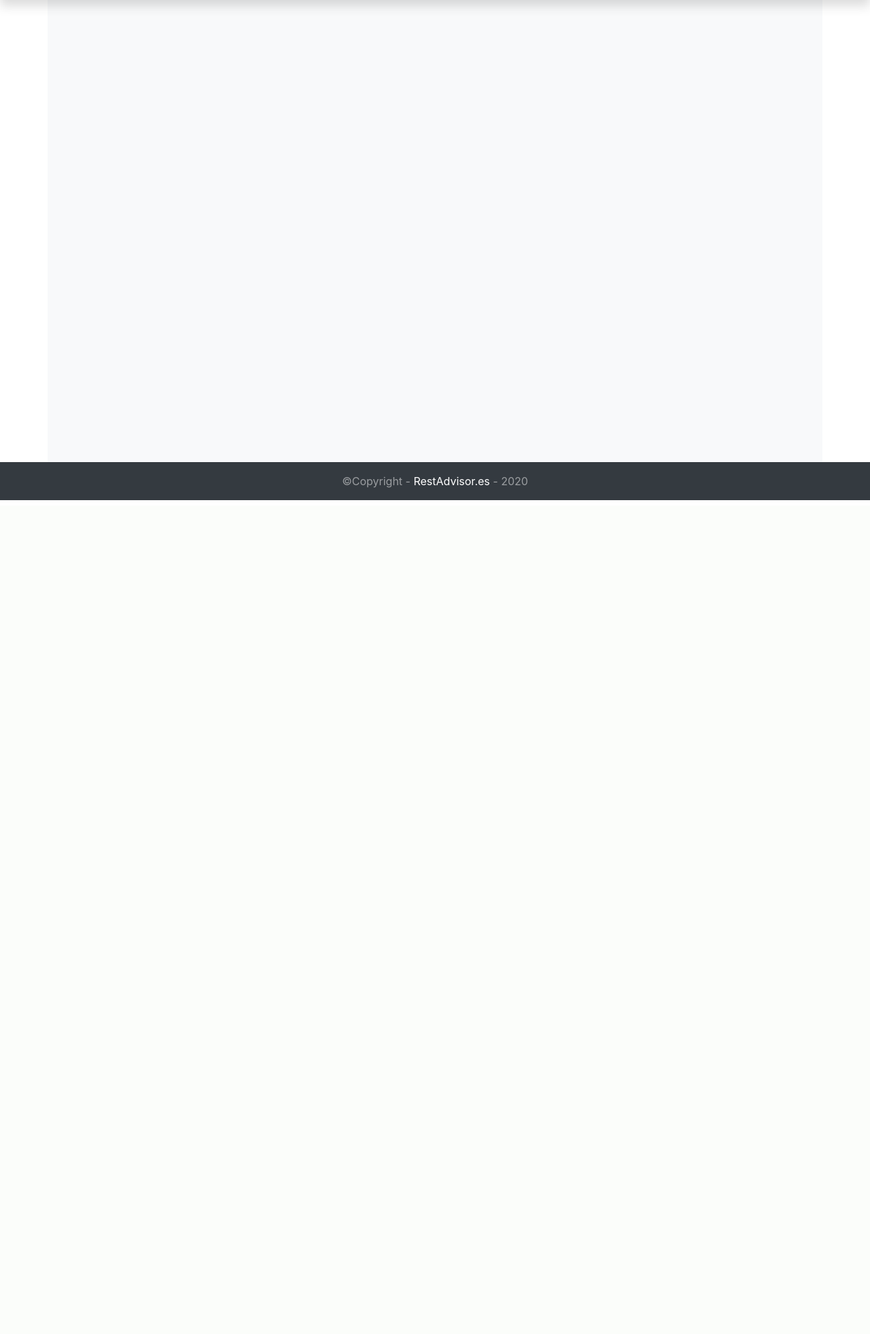
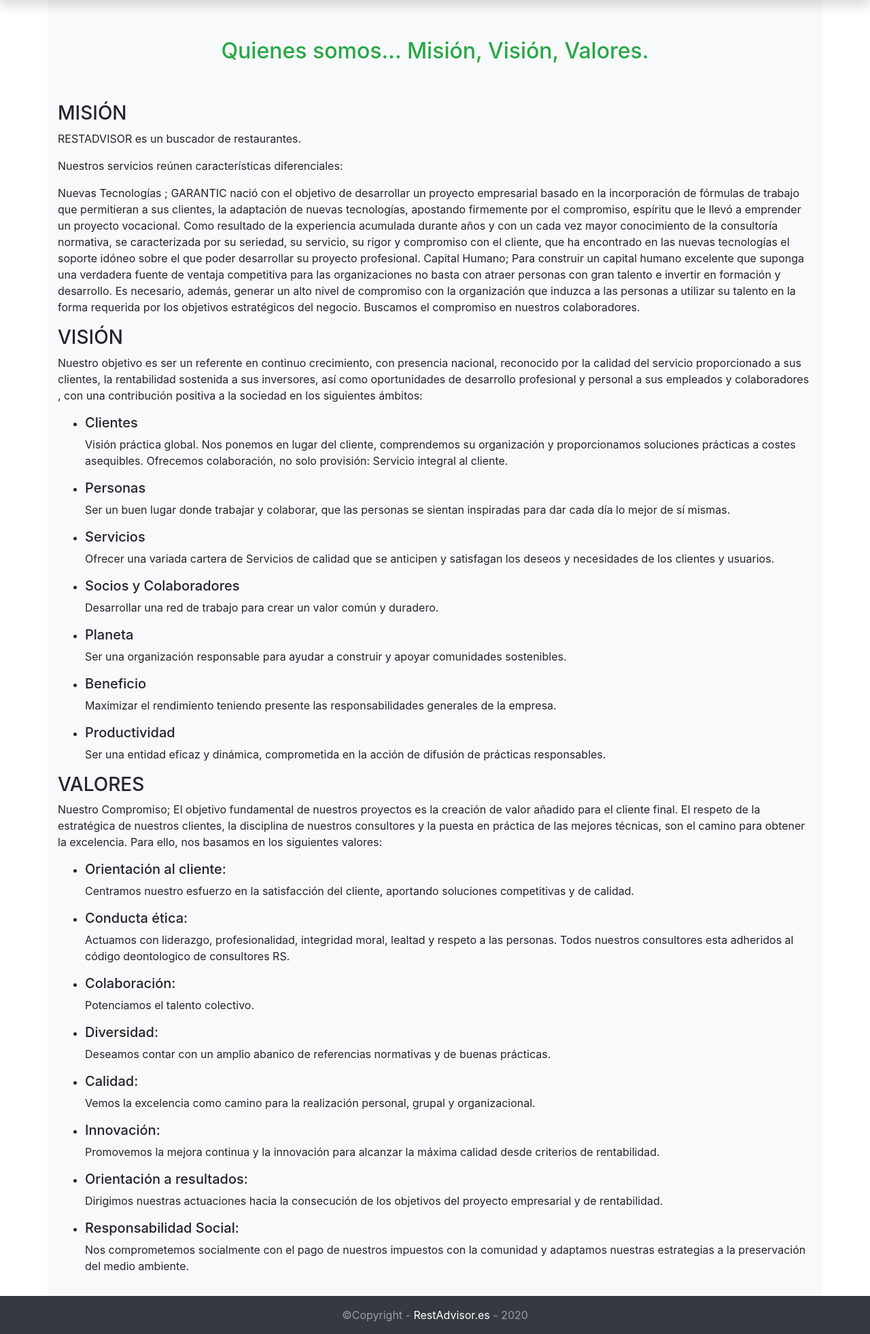
Before and after one commit to RafaelCamps/proyecto-practicas-restadvisor, a PHP site: page /index.php?pagina=nosotros in a window 1280 px wide. Shown: the part 56-2019 px from the top of the page at 68% size. Before the commit the page ends 792 px from the top, so only its background shows below. Run offline with PHP 8.4, Linux system fonts and the light colour scheme; some libraries are stand-ins or nearby versions.

Commit message:
Añadida página nosotros.php - close #52

```diff
--- a/www/views/components/header.php
+++ b/www/views/components/header.php
@@ -13,7 +13,7 @@
                 <a class="nav-link" href="index.php">Home <span class="sr-only">(current)</span></a>
             </li>
             <li class="nav-item mx-3">
-                <a class="nav-link" href="#">About</a>
+                <a class="nav-link" href="index.php?pagina=nosotros">About</a>
             </li>
             <li class="nav-item  mx-3">
                 <a class="nav-link" href="index.php?pagina=contacto">Contacto</a>
--- /dev/null
+++ b/www/views/pages/nosotros.php
@@ -0,0 +1,91 @@
+<div class="row my-5">
+    <div class="col">
+        <h2 class="text-center text-success">Quienes somos… Misión, Visión, Valores.</h2>
+    </div>
+
+</div>
+<div class="row">
+    <div class="col">
+        <h3>MISIÓN</h3>
+        <p>RESTADVISOR es un buscador de restaurantes.</p>
+        <p>Nuestros servicios reúnen características diferenciales:</p>
+        <p>Nuevas Tecnologías ; GARANTIC nació con el objetivo de desarrollar un proyecto empresarial basado en la incorporación de fórmulas de trabajo que permitieran a sus clientes, la adaptación de nuevas tecnologías, apostando firmemente por el compromiso, espíritu que le llevó a emprender un proyecto vocacional. Como resultado de la experiencia acumulada durante años y con un cada vez mayor conocimiento de la consultoría normativa, se caracterizada por su seriedad, su servicio, su rigor y compromiso con el cliente, que ha encontrado en las nuevas tecnologías el soporte idóneo sobre el que poder desarrollar su proyecto profesional.
+            Capital Humano; Para construir un capital humano excelente que suponga una verdadera fuente de ventaja competitiva para las organizaciones no basta con atraer personas con gran talento e invertir en formación y desarrollo. Es necesario, además, generar un alto nivel de compromiso con la organización que induzca a las personas a utilizar su talento en la forma requerida por los objetivos estratégicos del negocio. Buscamos el compromiso en nuestros colaboradores.</p>
+    </div>
+</div>
+<div class="row">
+    <div class="col">
+        <h3>VISIÓN</h3>
+        <p>Nuestro objetivo es ser un referente en continuo crecimiento, con presencia nacional, reconocido por la calidad del servicio proporcionado a sus clientes, la rentabilidad sostenida a sus inversores, así como oportunidades de desarrollo profesional y personal a sus empleados y colaboradores , con una contribución positiva a la sociedad en los siguientes ámbitos:</p>
+        <ul>
+            <li>
+                <h5>Clientes</h5>
+                <p>Visión práctica global. Nos ponemos en lugar del cliente, comprendemos su organización y proporcionamos soluciones prácticas a costes asequibles. Ofrecemos colaboración, no solo provisión: Servicio integral al cliente.</p>
+            </li>
+            <li>
+                <h5>Personas</h5>
+                <p>Ser un buen lugar donde trabajar y colaborar, que las personas se sientan inspiradas para dar cada día lo mejor de sí mismas.</p>
+            </li>
+            <li>
+                <h5>Servicios</h5>
+                <p>Ofrecer una variada cartera de Servicios de calidad que se anticipen y satisfagan los deseos y necesidades de los clientes y usuarios.</p>
+            </li>
+            <li>
+                <h5>Socios y Colaboradores</h5>
+                <p>Desarrollar una red de trabajo para crear un valor común y duradero.</p>
+            </li>
+            <li>
+                <h5>Planeta</h5>
+                <p>Ser una organización responsable para ayudar a construir y apoyar comunidades sostenibles.</p>
+            </li>
+            <li>
+                <h5>Beneficio</h5>
+                <p>Maximizar el rendimiento teniendo presente las responsabilidades generales de la empresa.</p>
+            </li>
+            <li>
+                <h5>Productividad</h5>
+                <p>Ser una entidad eficaz y dinámica, comprometida en la acción de difusión de prácticas responsables.</p>
+            </li>
+        </ul>
+    </div>
+</div>
+<div class="row">
+    <div class="col">
+        <h3>VALORES</h3>
+        <p>Nuestro Compromiso; El objetivo fundamental de nuestros proyectos es la creación de valor añadido para el cliente final. El respeto de la estratégica de nuestros clientes, la disciplina de nuestros consultores y la puesta en práctica de las mejores técnicas, son el camino para obtener la excelencia. Para ello, nos basamos en los siguientes valores:</p>
+        <ul>
+            <li>
+                <h5>Orientación al cliente:</h5>
+                <p>Centramos nuestro esfuerzo en la satisfacción del cliente, aportando soluciones competitivas y de calidad.</p>
+            </li>
+            <li>
+                <h5>Conducta ética:</h5>
+                <p>Actuamos con liderazgo, profesionalidad, integridad moral, lealtad y respeto a las personas. Todos nuestros consultores esta adheridos al código deontologico de consultores RS.</p>
+            </li>
+            <li>
+                <h5>Colaboración:</h5>
+                <p>Potenciamos el talento colectivo.</p>
+            </li>
+            <li>
+                <h5>Diversidad:</h5>
+                <p>Deseamos contar con un amplio abanico de referencias normativas y de buenas prácticas.</p>
+            </li>
+            <li>
+                <h5>Calidad:</h5>
+                <p>Vemos la excelencia como camino para la realización personal, grupal y organizacional.</p>
+            </li>
+            <li>
+                <h5>Innovación:</h5>
+                <p>Promovemos la mejora continua y la innovación para alcanzar la máxima calidad desde criterios de rentabilidad.</p>
+            </li>
+            <li>
+                <h5>Orientación a resultados:</h5>
+                <p>Dirigimos nuestras actuaciones hacia la consecución de los objetivos del proyecto empresarial y de rentabilidad.</p>
+            </li>
+            <li>
+                <h5>Responsabilidad Social:</h5>
+                <p>Nos comprometemos socialmente con el pago de nuestros impuestos con la comunidad y adaptamos nuestras estrategias a la preservación del medio ambiente.</p>
+            </li>
+        </ul>
+    </div>
+</div>
--- a/www/views/template.php
+++ b/www/views/template.php
@@ -25,7 +25,9 @@
         if (isset($_GET['restaurante'])) {
             include_once 'views/pages/restaurante.php';
         } elseif (isset($_GET['pagina'])){
-            if($_GET['pagina'] == "contacto"){
+            if($_GET['pagina'] == "contacto"||
+                $_GET['pagina'] == "nosotros"
+            ){
                 include_once 'views/pages/'.$_GET['pagina'].'.php';
             }
         } else {
```
